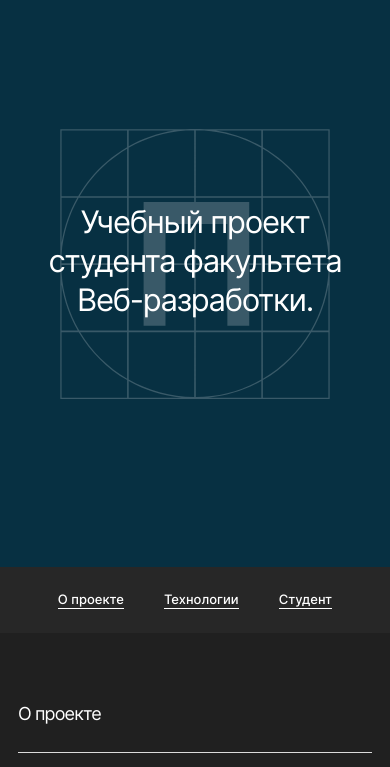
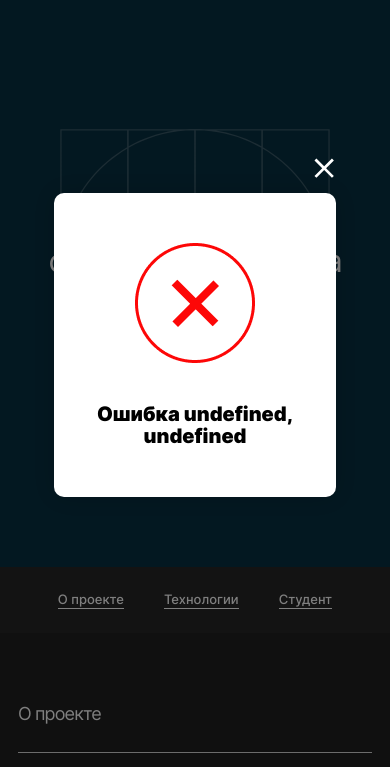
Before and after one commit to Magmus05/movies-explorer-frontend, a React app: page / in a window 390 px wide. Shown: the part 77-844 px from the top of the page. Built offline with nearby package versions, Linux system fonts and the light colour scheme; no server answers.

Commit message:
после сборки

```diff
--- a/src/components/App/App.js
+++ b/src/components/App/App.js
@@ -14,6 +14,7 @@ import { moviesApi } from "../../utils/MoviesApi";
 import { CurrentUserContext } from "../../contexts/CurrentUserContext";
 import { RegexValues } from "../../contexts/RegexValues";
 import { IsLoggedInContext } from "../../contexts/IsLoggedInContext";
+import InfoTooltip from "../InfoTooltip/InfoTooltip";
 
 function App() {
   const [films, setfilms] = React.useState([]);
@@ -29,6 +30,7 @@ function App() {
     React.useState(false);
   const [screenWidth, setScreenWidth] = React.useState(window.innerWidth);
   const [filmsLimit, setFilmsLimit] = React.useState(0);
+  const [isInfoTooltip, setInfoTooltip] = React.useState({ isOpen: false });
   const navigate = useNavigate();
 
   React.useEffect(() => {
@@ -71,7 +73,6 @@ function App() {
   function receivingSavedFilmFromDatabase() {
     MainApi.getMovies()
       .then((savedFilmsFromDatabase) => {
-        // setLikesId([]);
         savedFilmsFromDatabase.forEach((element) => {
           element.image = { url: element.image.substring(28) };
           element.id = element.movieId;
@@ -107,19 +108,19 @@ function App() {
         setIsLoggedIn(true);
         setCurrentUser(res);
         console.log(res);
-        // setInfoTooltip({
-        //   isOpen: true,
-        //   title: "Вы успешно зарегистрировались!",
-        //   name: "OK",
-        // });
+        setInfoTooltip({
+          isOpen: true,
+          title: "Вы успешно зарегистрировались!",
+          name: "OK",
+        });
       })
       .catch((err) => {
         console.log(`Ошибка ${err.status}, ${err.statusText}`);
-        // setInfoTooltip({
-        //   isOpen: true,
-        //   title: "Что-то пошло не так! Попробуйте ещё раз.",
-        //   name: "Errore",
-        // });
+        setInfoTooltip({
+          isOpen: true,
+          title: "Что-то пошло не так! Попробуйте ещё раз.",
+          name: "Errore",
+        });
       });
   }
 
@@ -132,15 +133,20 @@ function App() {
         receivingSavedFilmFromDatabase();
         savingValuesLocalStorage();
         navigate("/movies", { replace: true });
+        setInfoTooltip({
+          isOpen: true,
+          title: "Вы успешно залогинились!",
+          name: "OK",
+        });
       })
       .catch((err) => {
         console.log(`Ошибка ${err.status}, ${err.statusText}`);
         console.log(err);
-        // setInfoTooltip({
-        //   isOpen: true,
-        //   title: "Что-то пошло не так! Попробуйте ещё раз.",
-        //   name: "Errore",
-        // });
+        setInfoTooltip({
+          isOpen: true,
+          title: "Что-то пошло не так! Попробуйте ещё раз.",
+          name: "Errore",
+        });
       });
   }
 
@@ -160,11 +166,11 @@ function App() {
       })
       .catch((err) => {
         console.log(`Ошибка ${err.status}, ${err.statusText}`);
-        // setInfoTooltip({
-        //   isOpen: true,
-        //   title: `Ошибка ${err.status}, ${err.statusText}`,
-        //   name: "Errore",
-        // });
+        setInfoTooltip({
+          isOpen: true,
+          title: `Ошибка ${err.status}, ${err.statusText}`,
+          name: "Errore",
+        });
       });
   }
 
@@ -186,9 +192,12 @@ function App() {
     console.log(newName, newEmail);
     MainApi.updateProfileData(newName, newEmail)
       .then((newDataProfile) => {
-        console.log(newDataProfile);
+        setInfoTooltip({
+          isOpen: true,
+          title: "Данные успешно обновленны!",
+          name: "OK",
+        });
         setCurrentUser(newDataProfile);
-        // closeAllPopups();
       })
       .catch((err) => console.log(`Ошибка ${err}`));
   }
@@ -254,20 +263,16 @@ function App() {
         .catch((err) => {
           console.log(`Ошибка ${err.status}, ${err.statusText}`);
           console.log(err);
-          // setInfoTooltip({
-          //   isOpen: true,
-          //   title: "Что-то пошло не так! Попробуйте ещё раз.",
-          //   name: "Errore",
-          // });
+          setInfoTooltip({
+            isOpen: true,
+            title: "Что-то пошло не так! Попробуйте ещё раз.",
+            name: "Errore",
+          });
         });
     } else {
       MainApi.createMovies(film) // ------------ создание
         .then((data) => {
           receivingSavedFilmFromDatabase();
-          // setfilms((state)=>state.map)
-          // setFoundFilms((state) =>
-          //   state.map((c) => (c.id === film.id ? {...c, likes : true} : c))
-          // )
           const newFoundFilms = foundFilms.map((c) =>
             c.id === film.id ? { ...c, isLikes: true, _id: data._id } : c
           );
@@ -277,11 +282,11 @@ function App() {
         .catch((err) => {
           console.log(`Ошибка ${err.status}, ${err.statusText}`);
           console.log(err);
-          // setInfoTooltip({
-          //   isOpen: true,
-          //   title: "Что-то пошло не так! Попробуйте ещё раз.",
-          //   name: "Errore",
-          // });
+          setInfoTooltip({
+            isOpen: true,
+            title: "Что-то пошло не так! Попробуйте ещё раз.",
+            name: "Errore",
+          });
         });
     }
   }
@@ -298,11 +303,11 @@ function App() {
       .catch((err) => {
         console.log(`Ошибка ${err.status}, ${err.statusText}`);
         console.log(err);
-        // setInfoTooltip({
-        //   isOpen: true,
-        //   title: "Что-то пошло не так! Попробуйте ещё раз.",
-        //   name: "Errore",
-        // });
+        setInfoTooltip({
+          isOpen: true,
+          title: "Что-то пошло не так! Попробуйте ещё раз.",
+          name: "Errore",
+        });
       });
   }
 
@@ -324,6 +329,11 @@ function App() {
     setSavedFilms(searchFilms);
     setIsSubmited(false);
   }
+
+  function closeAllPopups() {
+    setInfoTooltip({ isOpen: false });
+  }
+
   return (
     <>
       <CurrentUserContext.Provider value={currentUser}>
@@ -397,6 +407,10 @@ function App() {
               ></Route>
               <Route path="*" element={<NotFound />}></Route>
             </Routes>
+            <InfoTooltip
+              isInfoTooltip={isInfoTooltip}
+              onClose={closeAllPopups}
+            />
           </RegexValues.Provider>
         </IsLoggedInContext.Provider>
       </CurrentUserContext.Provider>
--- /dev/null
+++ b/src/components/InfoTooltip/InfoTooltip.css
@@ -0,0 +1,114 @@
+.popup {
+  position: fixed;
+  width: 100%;
+  height: 100%;
+  background: rgba(0, 0, 0, 0.5);
+  top: 0;
+  left: 0;
+  visibility: hidden;
+  display: flex;
+  opacity: 0;
+  transition: all 0.5s;
+  align-items: center;
+  justify-content: center;
+}
+
+.popup_opened {
+  visibility: visible;
+  opacity: 1;
+  z-index: 5;
+}
+.close-popup{
+	visibility: hidden;
+  opacity: 0;
+  z-index: 0;
+}
+.popup__container {
+  width: 430px;
+  background-color: #fff;
+  color: #000000;
+  padding: 0;
+  border-radius: 10px;
+  position: relative;
+  display: flex;
+  flex-direction: column;
+  box-shadow: 0px 0px 25px rgba(0, 0, 0, 0.15);
+}
+
+.popup__close {
+  padding: 0;
+  border: 0;
+  background: url(../../images/Close-Icon.svg) center no-repeat;
+  width: 32px;
+  height: 32px;
+  position: absolute;
+  top: -40px;
+  left: 440px;
+  transition: all 0.3s;
+  color: #fff;
+  cursor: pointer;
+}
+.popup__close:hover {
+  opacity: 0.7;
+}
+
+.popup__form {
+  height: 100%;
+  display: flex;
+  flex-direction: column;
+  justify-content: space-between;
+  align-items: center;
+  margin: 0 36px 37px;
+}
+
+.popup__image {
+  width: 120px;
+  margin: 60px 0 0;
+}
+
+.popup__title_error {
+  text-align: center;
+  margin: 32px 36px 23px;
+  padding: 0;
+  font-weight: 900;
+  font-size: 24px;
+  line-height: 29px;
+  color: #000000;
+}
+
+.sr-only{
+	position: absolute;
+	width: 1px;
+	height: 1px;
+	padding: 0;
+	margin: -1px;
+	overflow: hidden;
+	clip: rect(0, 0, 0, 0);
+	white-space: nowrap;
+	border-width: 0;
+}
+
+
+@media screen and (max-width: 700px) {
+  .popup__container {
+    width: 282px;
+  }
+  .popup__close {
+    width: 20px;
+    height: 20px;
+    top: -35px;
+    left: 260px;
+    background-size: 20px 20px;
+  }
+  .popup__form {
+    margin: 0 22px 22px;
+  }
+  .popup__image {
+    margin: 50px 0 0;
+  }
+  .popup__title_error {
+    font-size: 20px;
+    line-height: 22px;
+    margin: 40px 0 28px;
+  }
+}
--- /dev/null
+++ b/src/components/InfoTooltip/InfoTooltip.js
@@ -0,0 +1,38 @@
+import React from "react";
+import "./InfoTooltip.css";
+import { usePopupClose } from "../../hooks/usePopupClose";
+import okImg from "../../images/OK.png";
+import errorImg from "../../images/Error.png";
+
+function InfoTooltip({ onClose, isInfoTooltip }) {
+  usePopupClose(isInfoTooltip.isOpen, onClose);
+
+  return (
+    <div
+      className={`popup popup_type_isInfoTooltip.name  popup-overlay ${
+        isInfoTooltip.isOpen ? "popup_opened" : ""
+      }`}
+    >
+      <div className="popup__container">
+        <button
+          className="popup__close popup-close-button"
+          type="button"
+          onClick={onClose}
+        >
+          <span className="sr-only">Закрыть</span>
+        </button>
+        <div className="popup__form">
+          <img
+            className="popup__image"
+            src={isInfoTooltip.name === "OK" ? okImg : errorImg}
+            alt={isInfoTooltip.name}
+          />
+
+          <h2 className="popup__title_error">{isInfoTooltip.title}</h2>
+        </div>
+      </div>
+    </div>
+  );
+}
+
+export default InfoTooltip;
--- a/src/index.css
+++ b/src/index.css
@@ -16,6 +16,7 @@
   display: flex;
   justify-content: center;
   flex-direction: column;
+  position: relative;
 }
 
 .container {
--- a/src/utils/MainApi.js
+++ b/src/utils/MainApi.js
@@ -1,5 +1,5 @@
-// export const baseUrl = "https://api.magmus-dip.nomoredomainsicu.ru";
-export const baseUrl = "http://localhost:3001";
+export const baseUrl = "https://api.magmus-dip.nomoredomainsicu.ru";
+// export const baseUrl = "http://localhost:3001";
 export function register(name, email, password) {
   return fetch(`${baseUrl}/signup`, {
     method: "POST",
@@ -108,7 +108,6 @@ export function getMovies() {
     headers: {
       Accept: "application/json",
       "Content-Type": "application/json",
-      // Authorization: `Bearer ${'jwt'}`, //`Bearer ${'jwt'}`, если храним локально jwt
     },
   }).then(checkResponse);
 }
@@ -120,7 +119,6 @@ export function deleteMovies(film) {
     headers: {
       Accept: "application/json",
       "Content-Type": "application/json",
-      // Authorization: `Bearer ${'jwt'}`, //`Bearer ${'jwt'}`, если храним локально jwt
     },
   }).then(checkResponse);
 }
```
Also changed, not shown: README.md, src/images/Close-Icon.svg (added), src/images/Error.png (added), src/images/OK.png (added).
